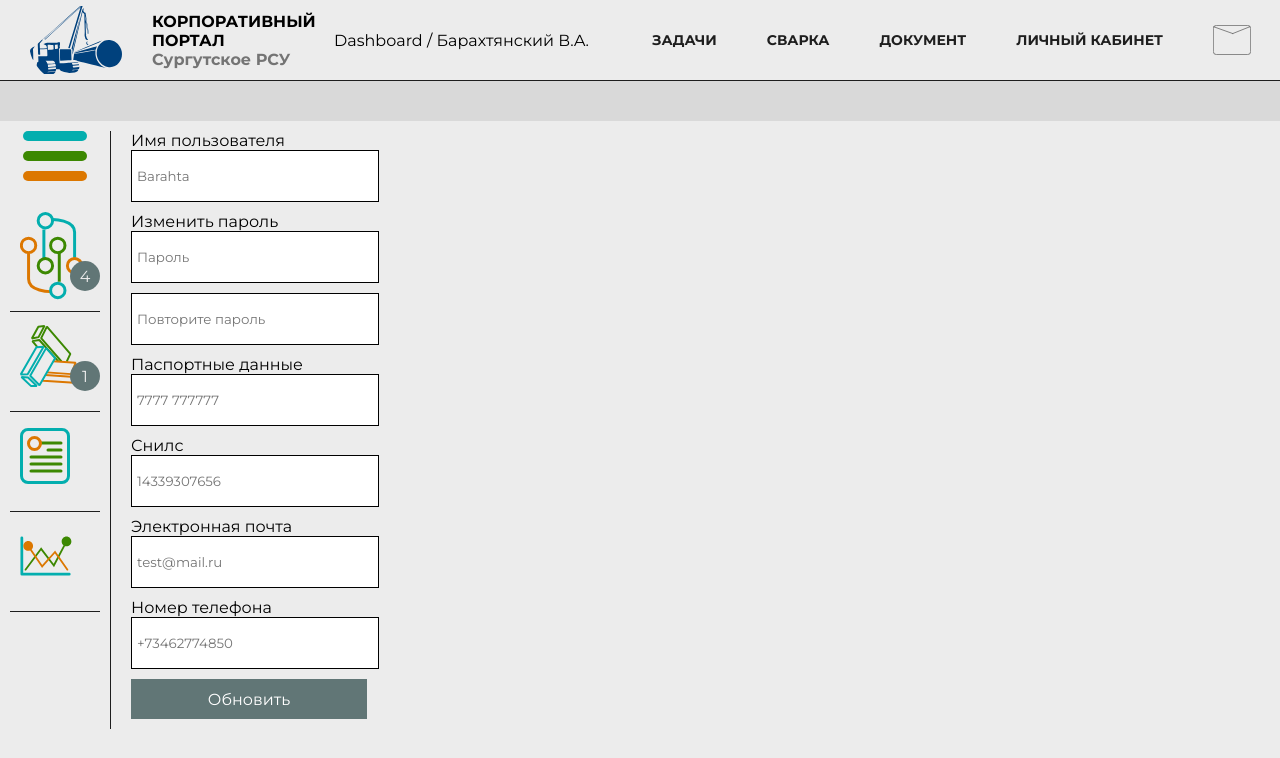
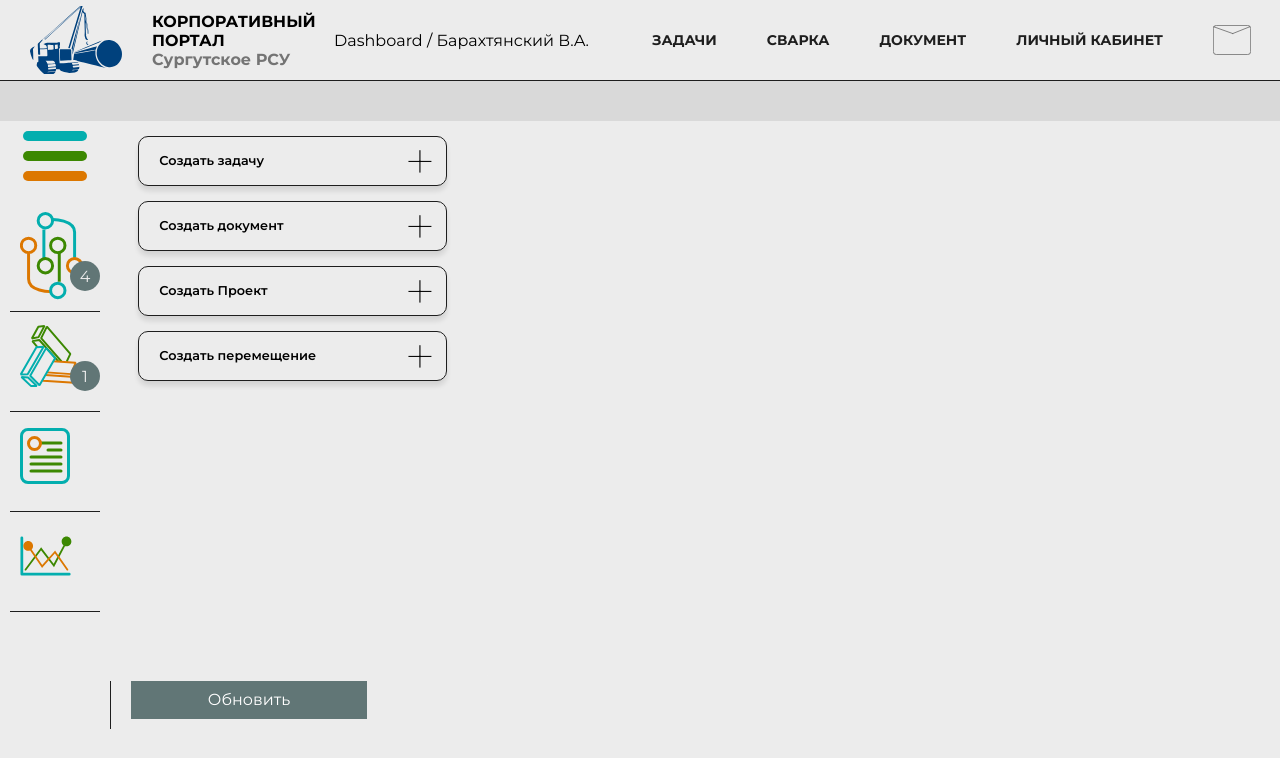
Before and after one commit to DreaMessiah/Portal, a React (Create React App) app in the folder client/: page /lk in a window 1280 px wide. Shown: the top 758 px of the page. Built offline with nearby package versions, Linux system fonts and the light colour scheme.

Commit message:
animate plus on burgermenu

```diff
--- a/client/src/components/leftbar/LeftMenuObj.js
+++ b/client/src/components/leftbar/LeftMenuObj.js
@@ -1,12 +1,40 @@
 import {Link} from "react-router-dom";
+import {useEffect, useState} from "react";
 
 
 export default function LeftMenuObj ({mass_create, mass_menu}) {
 
-    const rotatePlus = e => {
-        console.log(e);
-        // e.target.lastChild.innerHTML = 'хуй'
+    useEffect(() => {
+        const allStrocks = document.querySelectorAll('.allstrocks_menu');
+        allStrocks.forEach(strock => {
+
+
+
+
+    //         strock.addEventListener('mouseenter', ()=>{
+    //             console.log(strock.firstChild.nextSibling.firstChild.firstChild.nextSibling)
+    //             strock.firstChild.nextSibling.firstChild.firstChild.nextSibling.classlist.toggle('')
+    //         })
+        })
+    }, [])
+
+    const handleMouseEnter = (index) => {
+        setActive((prev) => {
+            let prevActive = [...prev]
+            prevActive[index] = true
+            return prevActive
+        })
     }
+    const handleMouseLeave = (index) => {
+        setActive((prev) => {
+            let prevActive = [...prev]
+            prevActive[index] = false
+            return prevActive
+        })
+    }
+
+    const [active, setActive] = useState([])
+
 
     return (
 
@@ -18,7 +46,7 @@
                 <div className="menu_burger">
                     <div className='createobj'>
                         {mass_create.map( (item,index) => (
-                            <div key={index} onMouseEnter={(e) => rotatePlus(e.target.lastChild)}> <Link to={item.link} ><p>{item.text}<span>+</span></p></Link> </div>
+                            <div key={index} onMouseEnter={() => handleMouseEnter(index)} onMouseLeave={() => handleMouseLeave(index)} className="allstrocks_menu"> <Link to={item.link} ><p>{item.text}<span className={active[index]?"rotate180":""}>+</span></p></Link> </div>
                         ))}
                     </div>
                 </div>
--- a/client/src/components/leftbar/leftmenuobj.scss
+++ b/client/src/components/leftbar/leftmenuobj.scss
@@ -44,6 +44,10 @@
 }
 }
 
+.rotate180{
+  color: red;
+}
+
 @media screen and (max-width: 1650px){
   .left_block{
     //flex: 0 0 calc(20% - 21px);
@@ -72,7 +76,7 @@
         background: $whiteColor;
         border-radius: 0 0 10px 0;
         z-index: 1001;
-        display: none;  // flex
+        display: flex;  // flex
         justify-content: center;
         cursor: pointer;
         //align-items: center;
```
